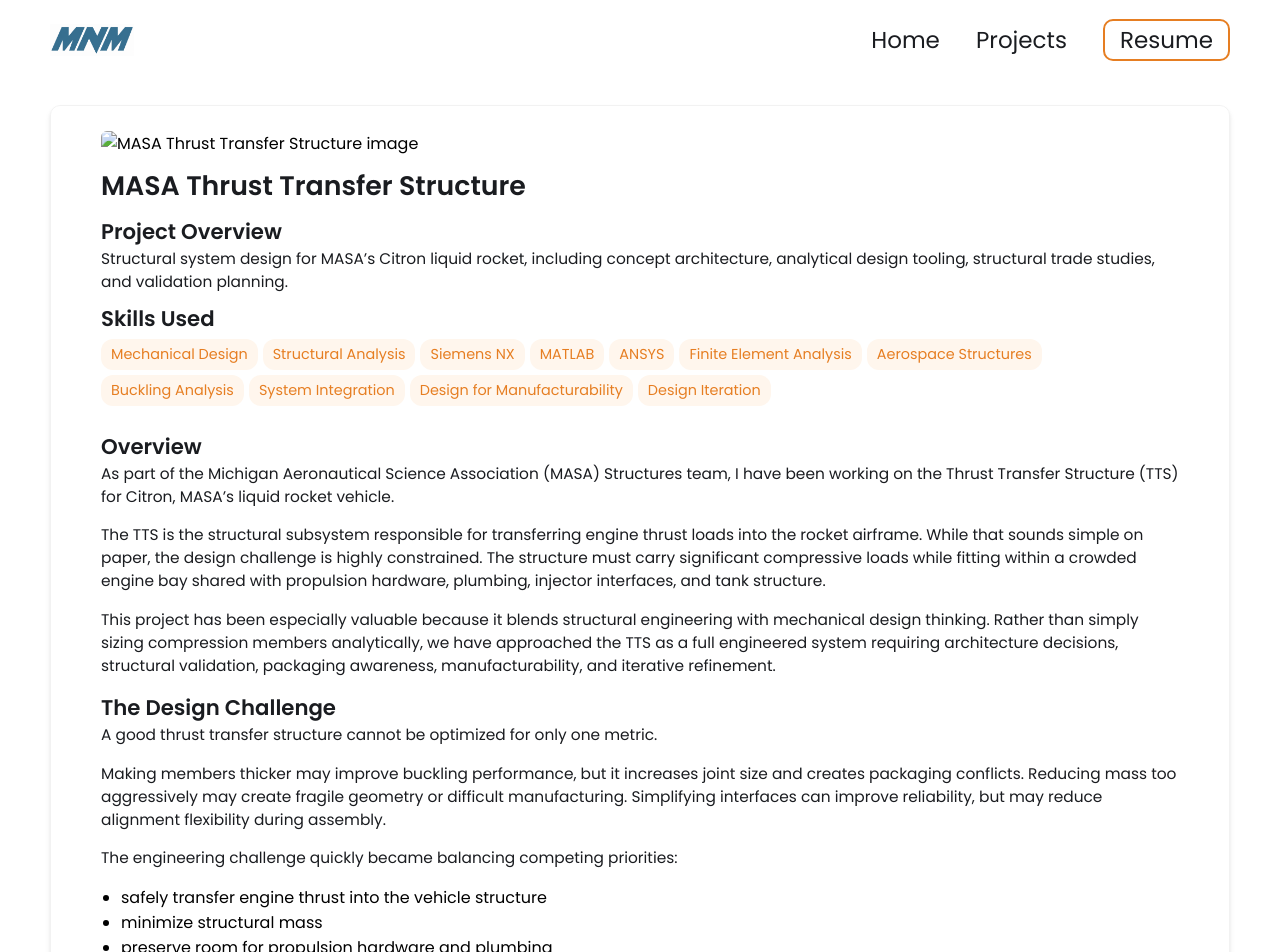
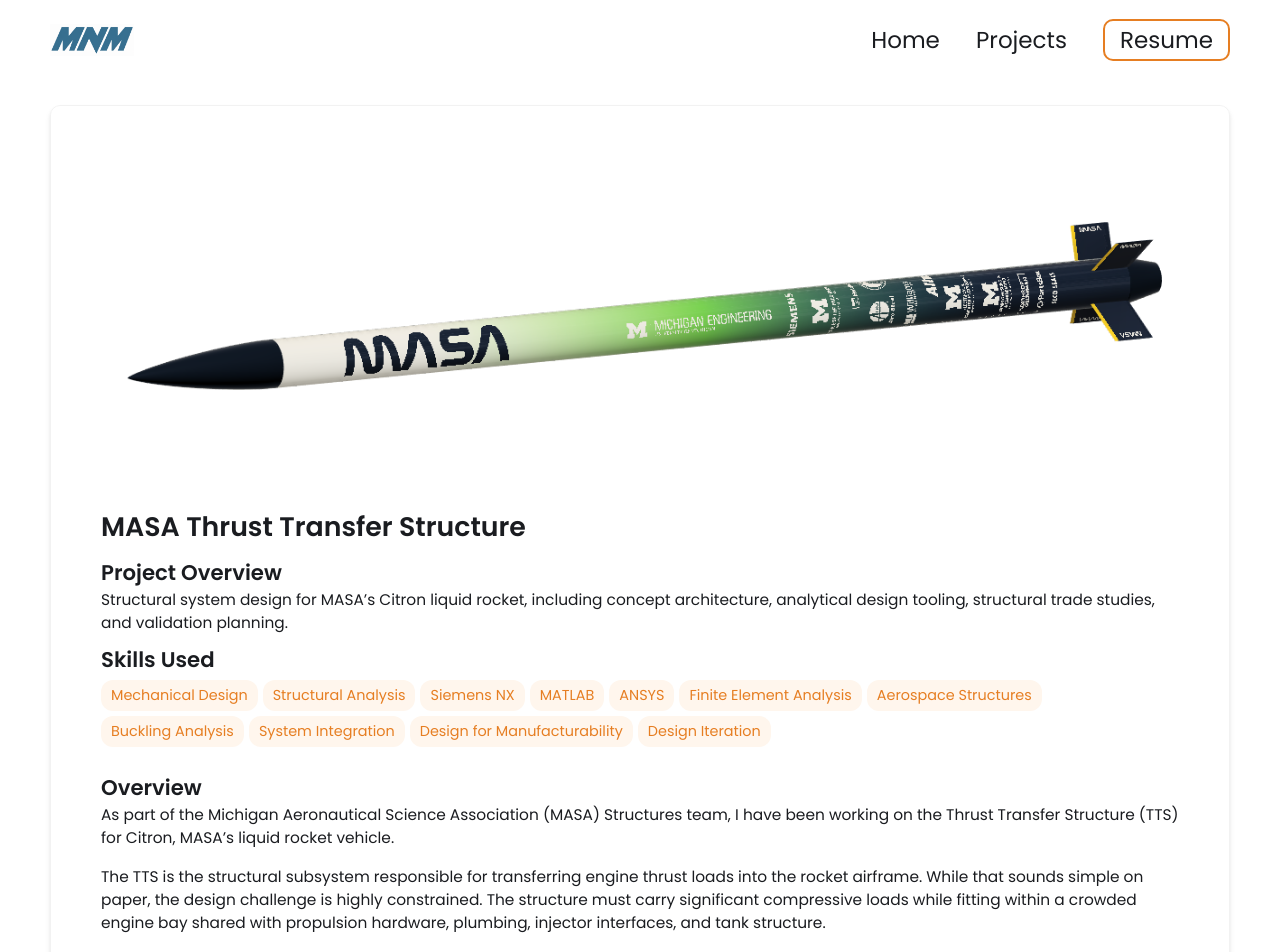
Before and after one commit to mnmohsen/personalwebsite, a Jekyll site: the page built from _projects/demo-project/index.md, in a window 1280 px wide. Shown: the top 952 px of the page. Built offline with Jekyll 4.4.1, drawn with Linux system fonts in a browser that asks for light colours.

Commit message:
Update index.md

```diff
--- a/_projects/demo-project/index.md
+++ b/_projects/demo-project/index.md
@@ -15,7 +15,7 @@ skills:
   - Design for Manufacturability
   - Design Iteration
 
-main-image: /Article-Placeholder.jpg
+main-image: /image_rockit.png
 ---
 
 ## Overview
```
